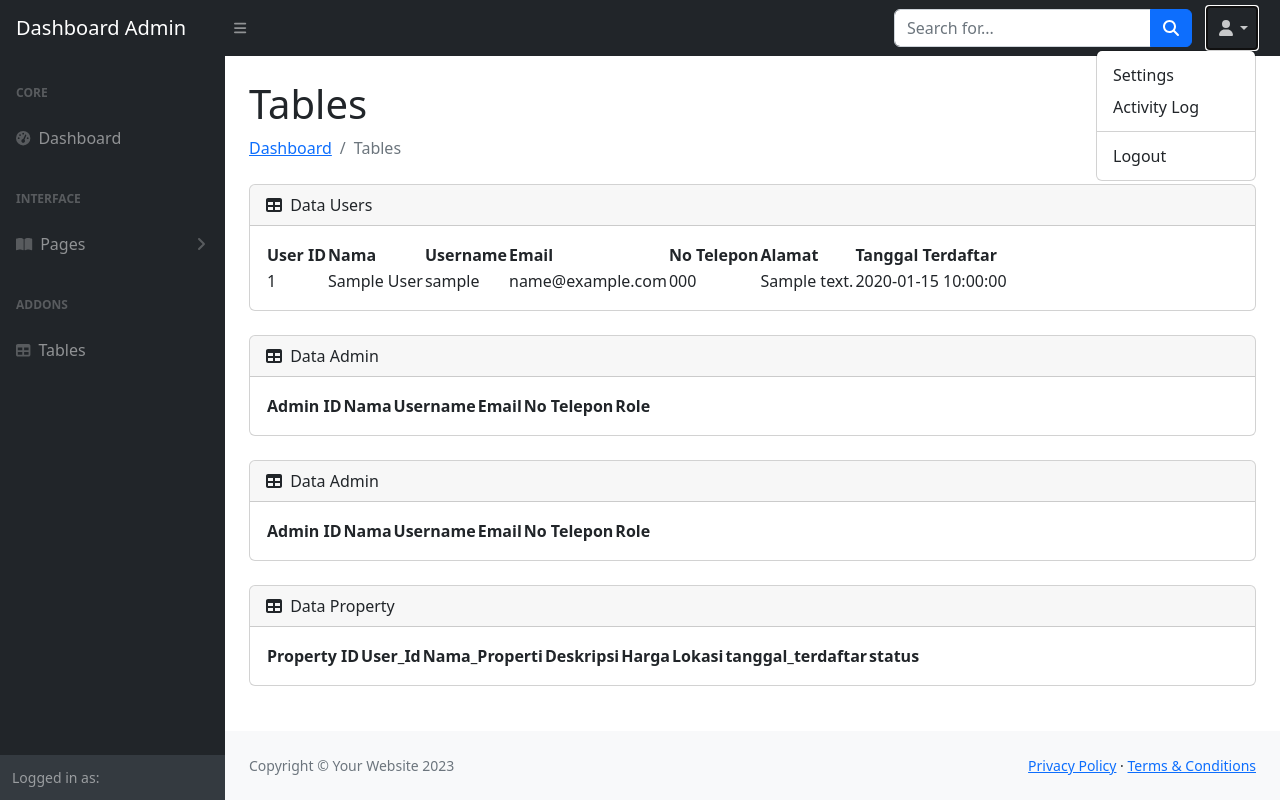
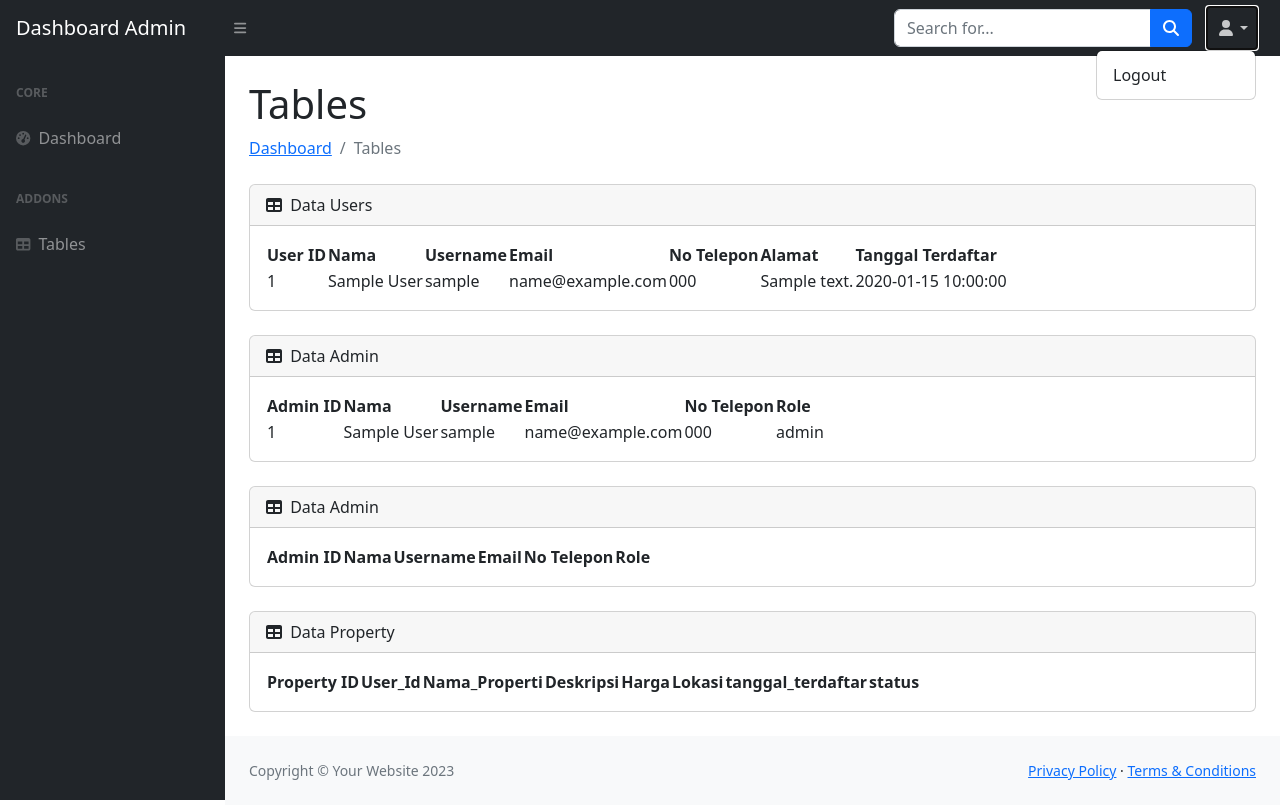
Before and after one commit to Hanafihp10/Application-Wedeveloparch, a PHP site: page /FP-PEMWEB/table.php in a window 1280 px wide, after a click that opens the changed part. Run offline with PHP 8.4, Linux system fonts and the light colour scheme; tables that the repository leaves empty or names only in its code hold one stand-in row (values such as "Sample post"); lists and menus that the app fills with data are empty; some libraries are stand-ins or nearby versions.

Commit message:
nyohhh pid

```diff
--- a/admin/table.php
+++ b/admin/table.php
@@ -35,12 +35,7 @@
                 <a class="nav-link dropdown-toggle" id="navbarDropdown" href="#" role="button" data-bs-toggle="dropdown"
                     aria-expanded="false"><i class="fas fa-user fa-fw"></i></a>
                 <ul class="dropdown-menu dropdown-menu-end" aria-labelledby="navbarDropdown">
-                    <li><a class="dropdown-item" href="#!">Settings</a></li>
-                    <li><a class="dropdown-item" href="#!">Activity Log</a></li>
-                    <li>
-                        <hr class="dropdown-divider" />
-                    </li>
-                    <li><a class="dropdown-item" href="#!">Logout</a></li>
+                    <li><a class="dropdown-item" href="../pages/Sign-in.php">Logout</a></li>
                 </ul>
             </li>
         </ul>
@@ -55,39 +50,12 @@
                             <div class="sb-nav-link-icon"><i class="fas fa-tachometer-alt"></i></div>
                             Dashboard
                         </a>
-                        <div class="sb-sidenav-menu-heading">Interface</div>
-                        <a class="nav-link collapsed" href="#" data-bs-toggle="collapse" data-bs-target="#collapsePages"
-                            aria-expanded="false" aria-controls="collapsePages">
-                            <div class="sb-nav-link-icon"><i class="fas fa-book-open"></i></div>
-                            Pages
-                            <div class="sb-sidenav-collapse-arrow"><i class="fas fa-angle-down"></i></div>
-                        </a>
-                        <div class="collapse" id="collapsePages" aria-labelledby="headingTwo"
-                            data-bs-parent="#sidenavAccordion">
-                            <nav class="sb-sidenav-menu-nested nav accordion" id="sidenavAccordionPages">
-                                <a class="nav-link collapsed" href="#" data-bs-toggle="collapse"
-                                    data-bs-target="#pagesCollapseAuth" aria-expanded="false"
-                                    aria-controls="pagesCollapseAuth">
-                                    Authentication
-                                    <div class="sb-sidenav-collapse-arrow"><i class="fas fa-angle-down"></i></div>
-                                </a>
-                                <div class="collapse" id="pagesCollapseAuth" aria-labelledby="headingOne"
-                                    data-bs-parent="#sidenavAccordionPages">
-                                    <nav class="sb-sidenav-menu-nested nav">
-                                        <a class="nav-link" href="../admin/log/index.html">Login</a>
-                                    </nav>
-                                </div>
-                            </nav>
-                        </div>
                         <div class="sb-sidenav-menu-heading">Addons</div>
                         <a class="nav-link" href="../admin/table.php">
                             <div class="sb-nav-link-icon"><i class="fas fa-table"></i></div>
                             Tables
                         </a>
                     </div>
-                </div>
-                <div class="sb-sidenav-footer">
-                    <div class="small">Logged in as:</div>
                 </div>
             </nav>
         </div>
@@ -160,6 +128,28 @@
                                         <th>Role</th>
                                     </tr>
                                 </thead>
+                                <tbody>
+                                <?php
+                                    include ('../admin/db-connect.php');
+                                    $sql = "SELECT * FROM admin";
+                                    $result = $config->query($sql);
+                                    if ($result->num_rows > 0) {
+                                        while ($row = $result->fetch_assoc()) {
+                                            echo "<tr>";
+                                            echo "<td>" . $row['admin_id'] . "</td>";
+                                            echo "<td>" . $row['nama'] . "</td>";
+                                            echo "<td>" . $row['username'] . "</td>";
+                                            echo "<td>" . $row['email'] . "</td>";
+                                            echo "<td>" . $row['no_telepon'] . "</td>";
+                                            echo "<td>" . $row['role'] . "</td>";
+                                            echo "</tr>";
+                                        }
+                                    } else {
+                                        echo "<tr><td colspan='6'>No records found</td></tr>";
+                                    }
+                                    $config->close();
+                                    ?>
+                                </tbody>
                             </table>
                         </div>
                     </div>
```
Also changed, not shown: admin/admin.php (+2 -16 lines).
